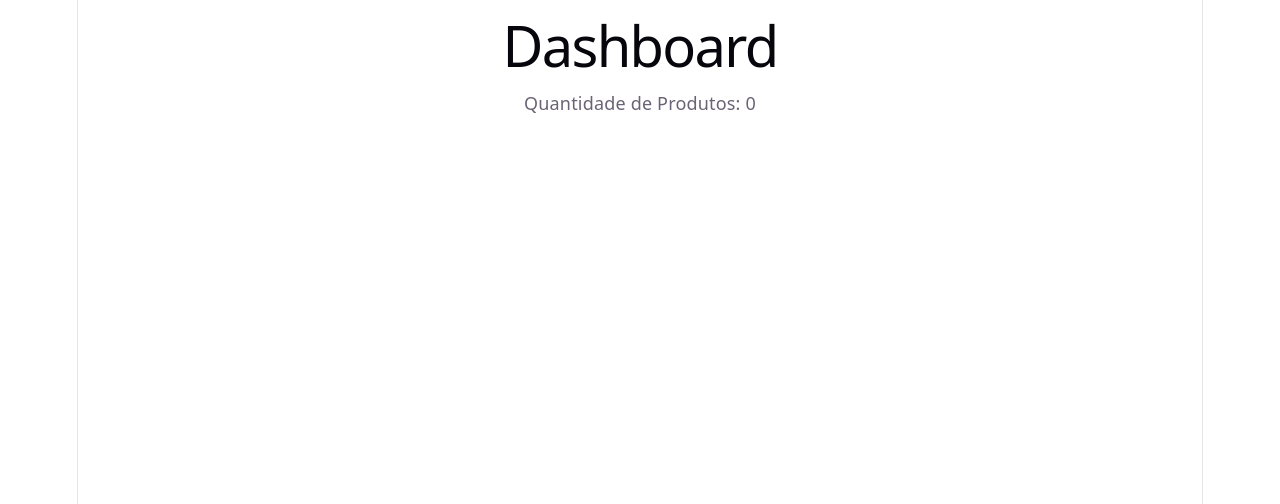
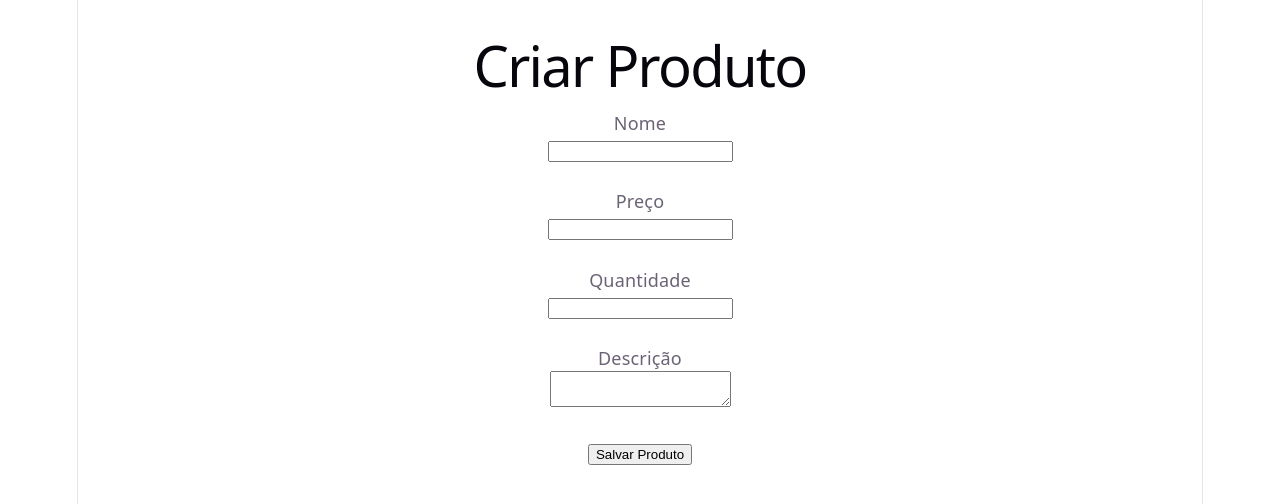
Before and after one commit to enzzodasul/enzzodasul-challenge-soberana, a React app in the folder frontend/: page /create in a window 1280 px wide. Shown: the top 504 px of the page. Built offline with nearby package versions, Linux system fonts and the light colour scheme; no server answers; the HTML template or start-up script is replaced by a standard one.

Commit message:
pagina de criação de produtos funcionando usando react hook form como pedido tem validação de erros e post/products e quando clica para finalizar volta para o dashboard

```diff
--- a/frontend/src/App.jsx
+++ b/frontend/src/App.jsx
@@ -1,7 +1,24 @@
+import {BrowserRouter, Routes, Route } from "react-router-dom";
+
+
 import Dashboard from "./pages/Dashboard/Dashboard";
+import CreateProduct from "./pages/CreateProduct/CreateProduct";
+import ProductDetails from "./pages/ProductDetails/ProductDetails";
+import EditProduct from "./pages/EditProduct/EditProduct";
+
+
+
 
 function App() {
-  return ( <Dashboard />
+  return (
+    <BrowserRouter>
+      <Routes>
+        <Route path="/" element={< Dashboard />} />
+        <Route path="/create" element={< CreateProduct />} />
+        <Route path="/product/:id" element={< ProductDetails />} />
+        <Route path="/edit/:id" element={< EditProduct />} />
+      </Routes>
+    </BrowserRouter>
   );
 }
 
--- a/frontend/src/pages/CreateProduct/CreateProduct.jsx
+++ b/frontend/src/pages/CreateProduct/CreateProduct.jsx
@@ -0,0 +1,121 @@
+import { useForm } from "react-hook-form";
+import { useNavigate } from "react-router-dom";
+import { backendApi } from "../../services/api";
+
+export default function CreateProduct() {
+
+  const navigate = useNavigate();
+
+  const {
+    register,
+    handleSubmit,
+    formState: { errors }
+  } = useForm();
+
+  async function onSubmit(data) {
+
+    try {
+
+      await backendApi.post("/products", {
+        name: data.name,
+        description: data.description,
+        price: Number(data.price),
+        stock: Number(data.stock)
+      });
+
+      alert("Produto criado com sucesso!");
+
+      navigate("/");
+
+    } catch (error) {
+
+      console.error(error);
+
+      alert("Erro ao criar produto");
+
+    }
+  }
+
+  return (
+    <div style={{ padding: "20px" }}>
+
+      <h1>Criar Produto</h1>
+
+      <form onSubmit={handleSubmit(onSubmit)}>
+
+        <div>
+          <label>Nome</label>
+          <br />
+
+          <input
+            {...register("name", {
+              required: "Nome obrigatório"
+            })}
+          />
+
+          <p>{errors.name?.message}</p>
+        </div>
+
+        <br />
+
+        <div>
+          <label>Preço</label>
+          <br />
+
+          <input
+            type="number"
+            step="0.01"
+            {...register("price", {
+              required: "Preço obrigatório",
+              min: {
+                value: 0.01,
+                message: "Preço deve ser maior que zero"
+              }
+            })}
+          />
+
+          <p>{errors.price?.message}</p>
+        </div>
+
+        <br />
+
+        <div>
+          <label>Quantidade</label>
+          <br />
+
+          <input
+            type="number"
+            {...register("stock", {
+              required: "Quantidade obrigatória",
+              min: {
+                value: 0,
+                message: "Quantidade inválida"
+              }
+            })}
+          />
+
+          <p>{errors.stock?.message}</p>
+        </div>
+
+        <br />
+
+        <div>
+          <label>Descrição</label>
+          <br />
+
+          <textarea
+            {...register("description")}
+          />
+        </div>
+
+        <br />
+
+        <button type="submit">
+          Salvar Produto
+        </button>
+
+      </form>
+
+    </div>
+  );
+}
--- a/frontend/src/pages/Dashboard/Dashboard.jsx
+++ b/frontend/src/pages/Dashboard/Dashboard.jsx
@@ -1,49 +1,62 @@
-
-
-
-
-import { useEffect,useState } from "react";
+import { Link } from "react-router-dom";
+import { useQuery } from "@tanstack/react-query";
 import { backendApi } from "../../services/api";
 
 export default function Dashboard() {
 
+  const { data: produtos = [], isLoading, error } = useQuery({
+    queryKey: ["products"],
+    queryFn: async () => {
+      const response = await backendApi.get("/products");
+      return response.data;
+    },
+  });
 
-const [produtos, setProdutos] = useState([]);
+  if (isLoading) {
+    return <h2>Carregando produtos...</h2>;
+  }
 
-
-useEffect(() => {
-
-async function carregarProdutos() {
-
-  try {
-    const response = await backendApi.get("/products");
-
-    console.log(response.data);
-    setProdutos(response.data);
-
-  } catch (error){
-    console.error(error);
+  if (error) {
+    return <h2>Erro ao carregar produtos.</h2>;
   }
-}
-
-carregarProdutos();
-
-  console.log("Dashboard carregou");
-}, []);
-
-console.log(produtos);
 
   return (
-    <div>
+    <div style={{ padding: "20px" }}>
 
       <h1>Dashboard</h1>
 
+      <Link to="/create">
+        <button>
+          Criar Novo Produto
+        </button>
+      </Link>
 
-      <p>Quantidade de Produtos: {produtos.length}</p>
+      <h3>
+        Quantidade de Produtos: {produtos.length}
+      </h3>
 
+      {produtos.length === 0 && (
+        <p>Nenhum produto cadastrado.</p>
+      )}
 
+      {produtos.map((produto) => (
+        <div
+          key={produto.id}
+          style={{
+            border: "1px solid #ccc",
+            padding: "10px",
+            marginTop: "10px",
+          }}
+        >
+          <Link to={`/product/${produto.id}`}>
+            <h3>{produto.name}</h3>
+          </Link>
 
+          <p>Preço: R$ {produto.price}</p>
 
+          <p>Estoque: {produto.stock}</p>
+        </div>
+      ))}
     </div>
   );
 }
--- a/frontend/src/pages/EditProduct/EditProduct.jsx
+++ b/frontend/src/pages/EditProduct/EditProduct.jsx
@@ -0,0 +1,7 @@
+export default function EditProduct() {
+  return (
+    <div>
+      <h1>Editar Produto</h1>
+    </div>
+  );
+}
--- a/frontend/src/pages/ProductDetails/ProductDetails.jsx
+++ b/frontend/src/pages/ProductDetails/ProductDetails.jsx
@@ -0,0 +1,7 @@
+export default function ProductDetails() {
+  return (
+    <div>
+      <h1>Detalhes do Produto</h1>
+    </div>
+  );
+}
```
